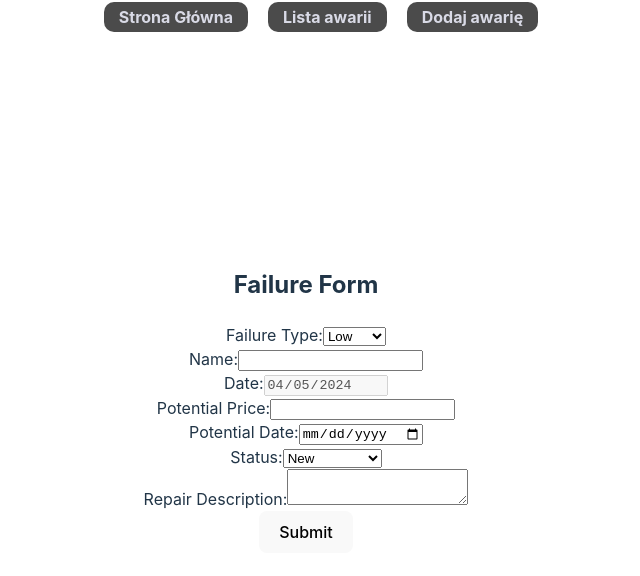
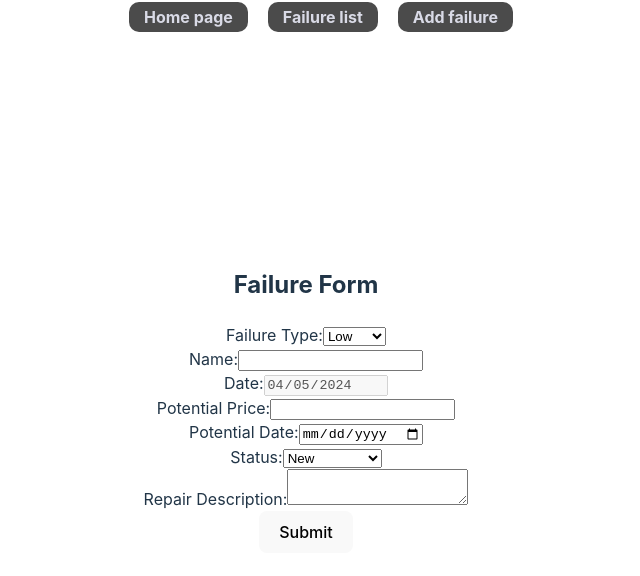
Before and after one commit to DavvidU/Hephaestus-serwis-komputerowy, a React (Vite) app in the folder hephaestus.client/: page /failure/add in a window 1280 px wide. Shown: the top 576 px of the page, without its empty margins (334-974 px from the left). Built offline with nearby package versions, Linux system fonts and the light colour scheme.

Commit message:
Zmiana nazw w navbarze na angielskie

```diff
--- a/hephaestus.client/src/Navigation/Navigation.tsx
+++ b/hephaestus.client/src/Navigation/Navigation.tsx
@@ -14,9 +14,9 @@ function Navigation() {
                 <Navbar.Brand>
                 </Navbar.Brand>
                 <Nav className="me-auto">
-                    <Nav.Link as={Link} to={"/"}>Strona Główna</Nav.Link>
-                    <Nav.Link as={Link} to={"/failure/list"}>Lista awarii</Nav.Link>
-                    <Nav.Link as={Link} to={"/failure/add"}>Dodaj awarię</Nav.Link>
+                    <Nav.Link as={Link} to={"/"}>Home page</Nav.Link>
+                    <Nav.Link as={Link} to={"/failure/list"}>Failure list</Nav.Link>
+                    <Nav.Link as={Link} to={"/failure/add"}>Add failure</Nav.Link>
                 </Nav>
             </Navbar>
 
```
